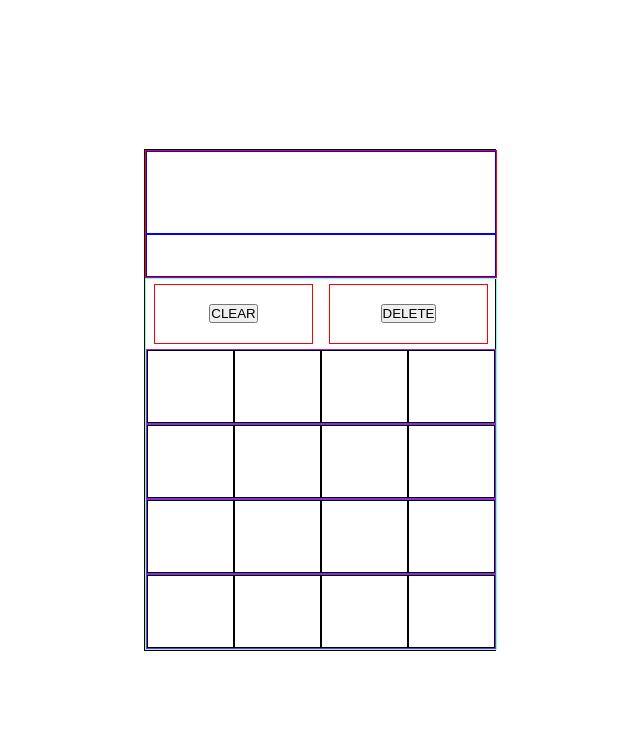
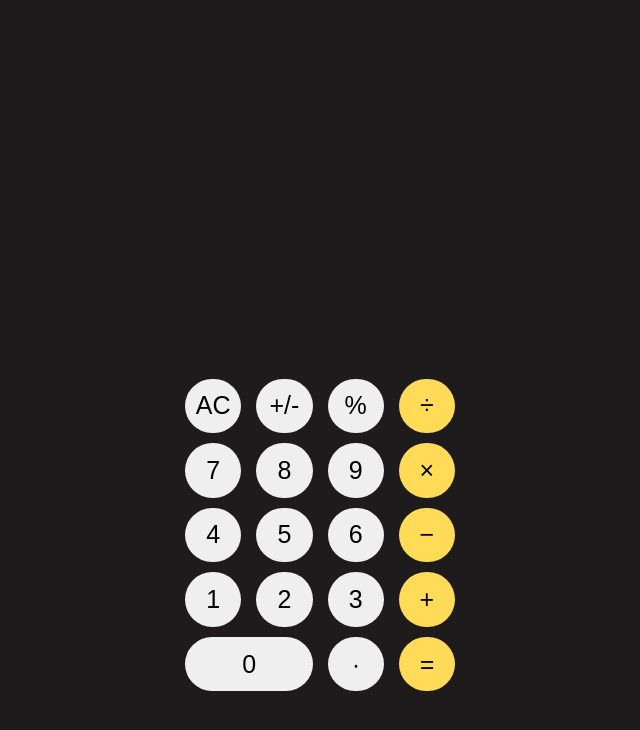
Before and after one commit to yuniel-reyes/calculator, a plain HTML site: page index.html in a window 1280 px wide. Shown: the whole page, without its empty margins (320-960 px from the left). Drawn offline with Linux system fonts and the light colour scheme.

Commit message:
Finishing UI

```diff
--- a/calculator.css
+++ b/calculator.css
@@ -10,26 +10,30 @@ body {
     display: flex;
     justify-content: center;
     align-items: center;
+    background-color: #1d1b1b;
 }
 
 #main-container{
-    width: 350px;
-    height: 500px;
-    border: solid 1px black;
+    /* width: 280px;
+    height: 500px; */
+    width: 100%;
+    /* border: solid 1px black; */
     display: flex;
     flex-direction: column;
+    border-radius: 14px;
+    align-items: center;
 }
 
 #display-container{
     display: flex;
     flex-direction: column;
-    border: solid 1px red;
+    /* border: solid 1px red; */
     width: inherit;
-    height: 170px;
+    height: 270px;
 }
 
 #result-display, #calculation-display {
-    border: solid 1px blue;
+    /* border: solid 1px blue; */
     flex: 1;
 }
 
@@ -37,11 +41,23 @@ body {
     flex-grow: 2;
 }
 
+/* Buttons */
+
+button {
+    border: none;
+    cursor: pointer;
+}
+
+.sign {
+    background-color: #FFDB58;
+    color: rgb(5, 5, 5);
+}
+
 #btn-container{
     display: flex;
-    width: inherit;
-    height: inherit;
-    border: solid 1px aquamarine;
+    width: 280px;
+    height: 323px;
+    /* border: solid 1px aquamarine; */
     flex-direction: column;
 }
 
@@ -55,7 +71,7 @@ body {
 
 #clear-btn, #delete-btn{
     /* padding: 5px; */
-    border: solid 1px red;
+    /* border: solid 1px red; */
     display: flex;
     justify-content: center;
     align-items: center;
@@ -65,7 +81,8 @@ body {
 }
 
 #the-clear-btn, #the-delete-btn{
-
+    width: 100%;
+    height: 100%;
 }
 
 #btn-second-section{
@@ -73,16 +90,31 @@ body {
     width: inherit;
     flex: 1;
     flex-direction: column;
+    /* background-color: #1d1b1b; */
 }
 
 .btn-pack {
     display: flex;
     flex: 1;
-    border: solid 1px blueviolet;
+    /* border: solid 1px blueviolet; */
+    gap: 15px;
+    padding: 5px;
 }
 
 .each-btn {
     display: flex;
     flex: 1;
-    border: solid 1px black;
+    /* border: solid 1px black; */
+    border-radius: 50px;
 }
+
+.each-btn-num {
+    width: 100%;
+    height: 100%;
+    border-radius: 50px;
+    font-size: 25px;
+}
+
+.num-0 {
+    flex-grow: 2.3;
+}
--- a/index.html
+++ b/index.html
@@ -15,42 +15,82 @@
                 <div id="calculation-display"></div>
             </div>
             <div id="btn-container">
-                <div id="btn-first-section">
-                    <div id="clear-btn">
-                        <button id="the-clear-btn">CLEAR</button>
-                    </div>
-                    <div id="delete-btn">
-                        <button id="the-delete-btn">DELETE</button>
-                    </div>
-                </div>
                 <div id="btn-second-section">
                     <div class="btn-pack one">
-                        <div class="each-btn num"></div>
-                        <div class="each-btn num"></div>
-                        <div class="each-btn num"></div>
-                        <div class="each-btn num"></div>
+                        <div class="each-btn">
+                            <button class="each-btn-num num-1">AC</button>
+                        </div>
+                        <div class="each-btn">
+                            <button class="each-btn-num num-1">+/-</button>
+                        </div>
+                        <div class="each-btn">
+                            <button id="percent-sign" class="each-btn-num">%</button>
+                        </div>
+                        <div class="each-btn">
+                            <button id="division-sign" class="each-btn-num sign">&#247;</button>
+                        </div>
                     </div>
 
                     <div class="btn-pack two">
-                        <div class="each-btn num"></div>
-                        <div class="each-btn num"></div>
-                        <div class="each-btn num"></div>
-                        <div class="each-btn num"></div>
+                        <div class="each-btn">
+                            <button class="each-btn-num num-1">7</button>
+                        </div>
+                        <div class="each-btn">
+                            <button class="each-btn-num num-1">8</button>
+                        </div>
+                        <div class="each-btn">
+                            <button id="" class="each-btn-num">9</button>
+                        </div>
+                        <div class="each-btn">
+                            <button id="plus-sign" class="each-btn-num sign">&#215;</button>
+                        </div>
                     </div>
 
                     <div class="btn-pack three">
-                        <div class="each-btn num"></div>
-                        <div class="each-btn num"></div>
-                        <div class="each-btn num"></div>
-                        <div class="each-btn num"></div>
+                        <div class="each-btn">
+                            <button class="each-btn-num num-1">4</button>
+                        </div>
+                        <div class="each-btn">
+                            <button class="each-btn-num num-1">5</button>
+                        </div>
+                        <div class="each-btn">
+                            <button class="each-btn-num num-1">6</button>
+                        </div>
+                        <div class="each-btn">
+                            <button id="plus-sign" class="each-btn-num sign">&minus;</button>
+                        </div>
                     </div>
 
                     <div class="btn-pack four">
-                        <div class="each-btn num"></div>
-                        <div class="each-btn num"></div>
-                        <div class="each-btn num"></div>
-                        <div class="each-btn num"></div>
+                        <div class="each-btn">
+                            <button class="each-btn-num num-1">1</button>
+                        </div>
+                        <div class="each-btn">
+                            <button class="each-btn-num num-1">2</button>
+                        </div>
+                        <div class="each-btn">
+                            <button class="each-btn-num num-1">3</button>
+                        </div>
+                        <div class="each-btn">
+                            <button id="plus-sign" class="each-btn-num sign">&plus;</button>
+                        </div>
                     </div>
+
+                    <div class="btn-pack four">
+                        <!-- <div class="each-btn">
+                            <button class="each-btn-num num-1">0</button>
+                        </div> -->
+                        <div class="each-btn num-0">
+                            <button id="num-0" class="each-btn-num">0</button>
+                        </div>
+                        <div class="each-btn">
+                            <button class="each-btn-num num-1">&#8729;</button>
+                        </div>
+                        <div class="each-btn">
+                            <button id="plus-sign" class="each-btn-num sign">=</button>
+                        </div>
+                    </div>
+
                 </div>
             </div>
 
```
Also changed, not shown: 1 other file.
